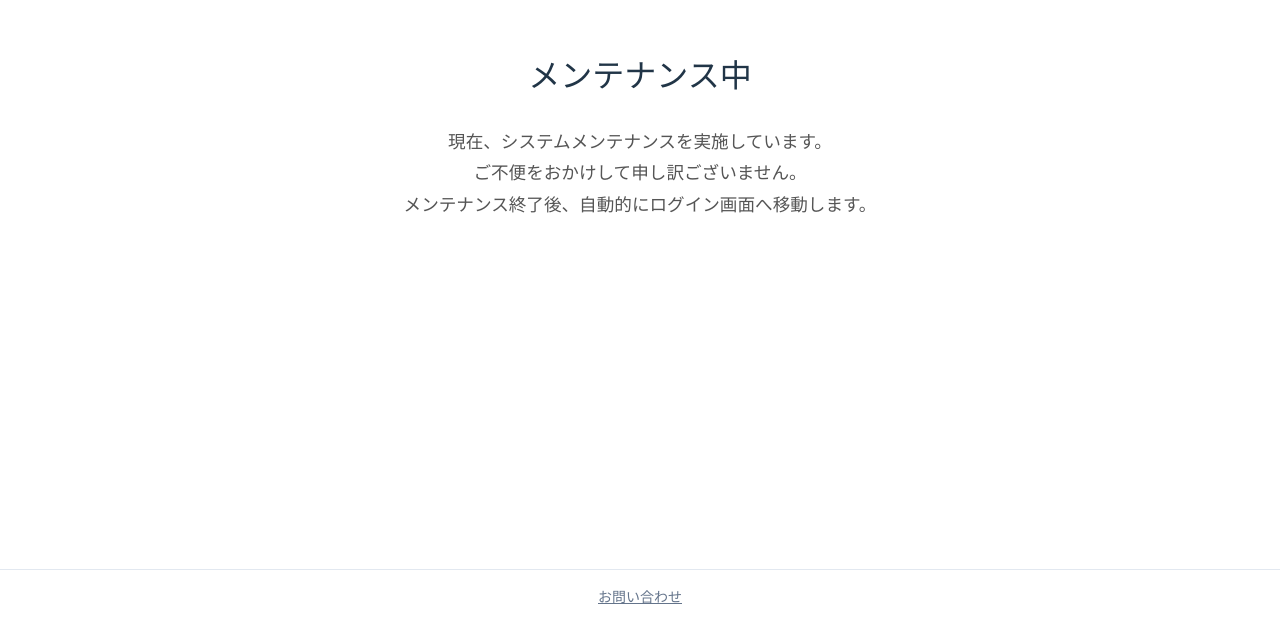
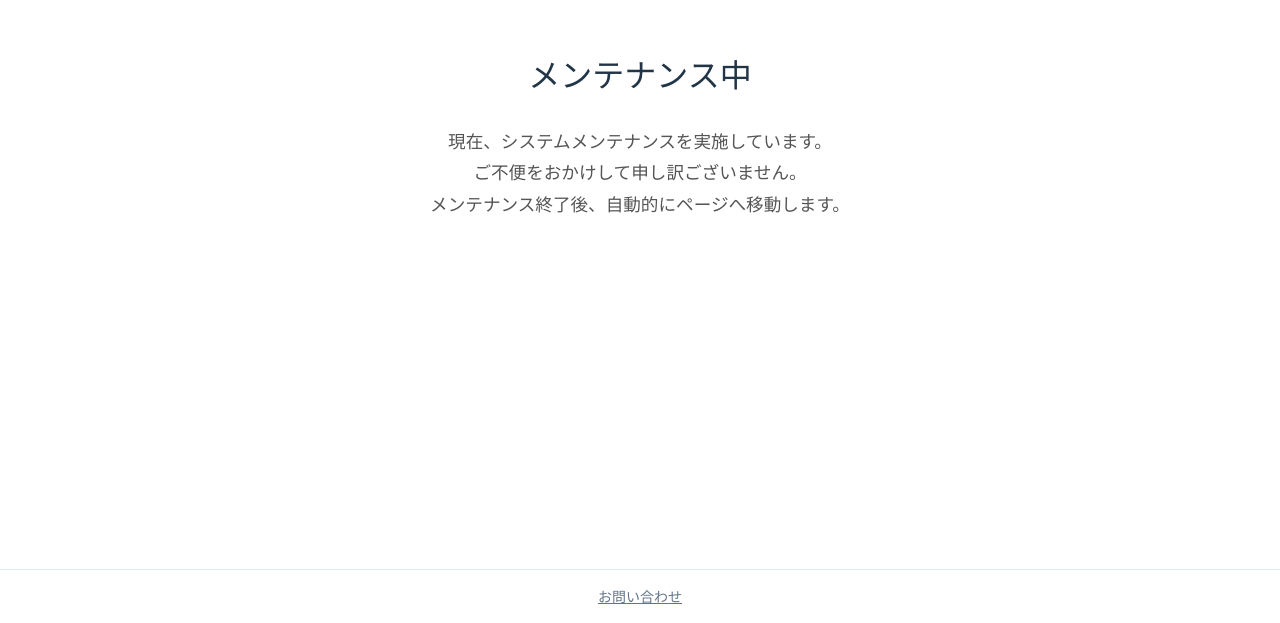
Before and after one commit to Cityboypenguin/SPACE-client, a React (Vite) app: page /maintenance in a window 1280 px wide. Shown: the part 295-918 px from the top of the page. Built offline with nearby package versions, Linux system fonts and the light colour scheme; no server answers.

Commit message:
メンテナンス中でも管理者が入れるようになった

```diff
--- a/src/components/pages/MaintenancePage.tsx
+++ b/src/components/pages/MaintenancePage.tsx
@@ -15,9 +15,9 @@ export const MaintenancePage = () => {
       try {
         const res = await fetch(API_URL, { method: 'GET' });
         if (res.status !== 503) {
-          // メンテナンス終了 → フラグをクリアしてログインへ
           localStorage.removeItem(MAINTENANCE_KEY);
-          window.location.href = '/login';
+          const hasToken = !!localStorage.getItem('space_user_token');
+          window.location.href = hasToken ? '/mypage' : '/login';
         }
       } catch {
         // ネットワークエラーは無視（次のポーリングまで待つ）
@@ -46,7 +46,7 @@ export const MaintenancePage = () => {
       <p style={{ fontSize: '1.1rem', color: '#555', maxWidth: '480px', lineHeight: 1.8 }}>
         現在、システムメンテナンスを実施しています。<br />
         ご不便をおかけして申し訳ございません。<br />
-        メンテナンス終了後、自動的にログイン画面へ移動します。
+        メンテナンス終了後、自動的にページへ移動します。
       </p>
     </div>
   );
--- a/src/features/user/pages/UserPublicProfilePage.tsx
+++ b/src/features/user/pages/UserPublicProfilePage.tsx
@@ -1,5 +1,5 @@
 import { useState } from 'react';
-import { useParams, useNavigate, useLocation } from 'react-router-dom';
+import { useParams, useNavigate } from 'react-router-dom';
 import { UserHeader } from '../components/organisms/UserHeader';
 import { useProfile } from '../hooks/useProfile';
 import { storageUrl } from '../../../lib/storage';
@@ -13,7 +13,6 @@ import styles from './UserPublicProfilePage.module.css';
 export const UserPublicProfilePage = () => {
   const { id } = useParams<{ id: string }>();
   const navigate = useNavigate();
-  const location = useLocation();
   const { profile, loading, error } = useProfile(id);
   const { userId: currentUserId } = useAuth();
   const isMe = currentUserId === id;
```
